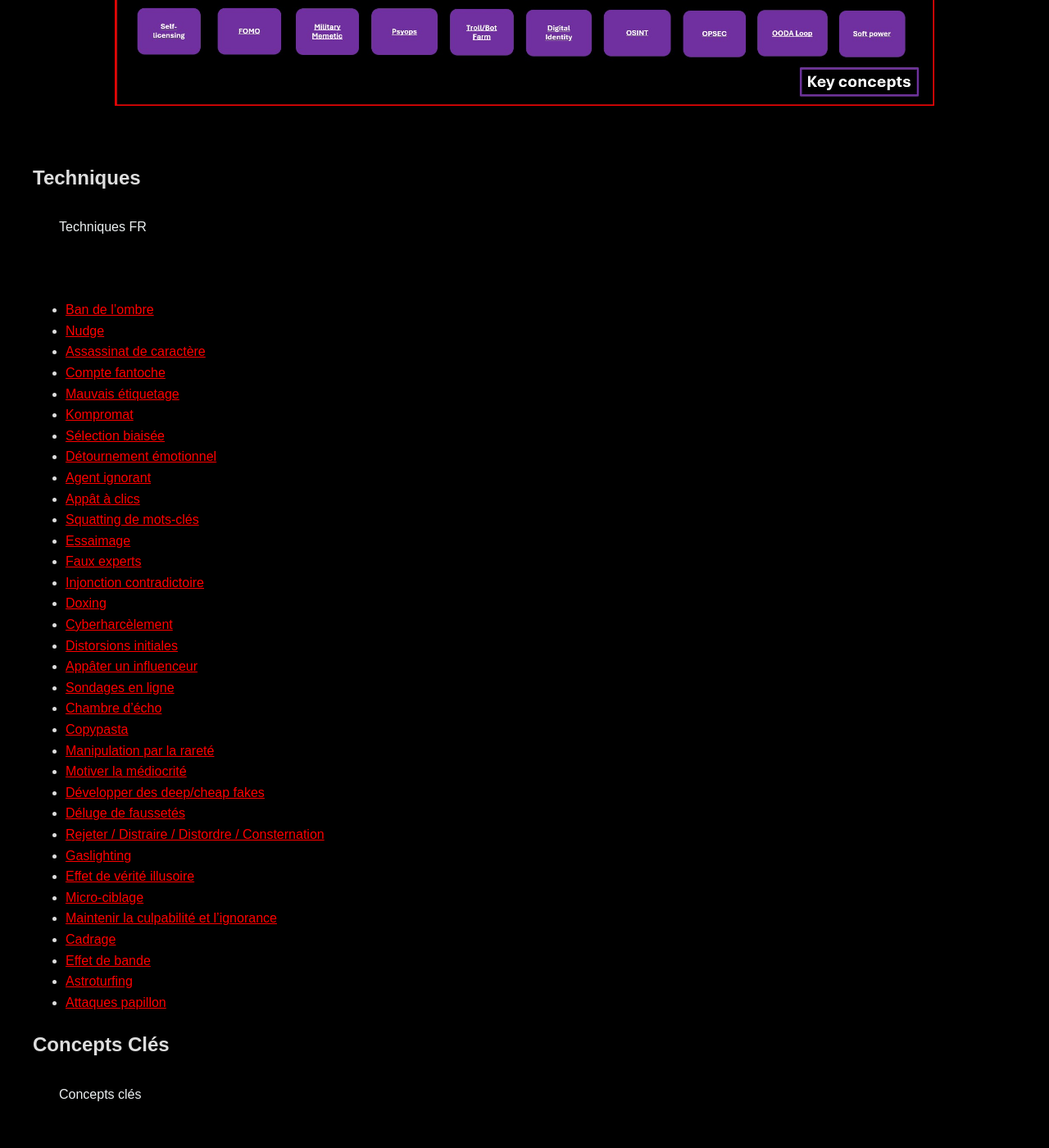
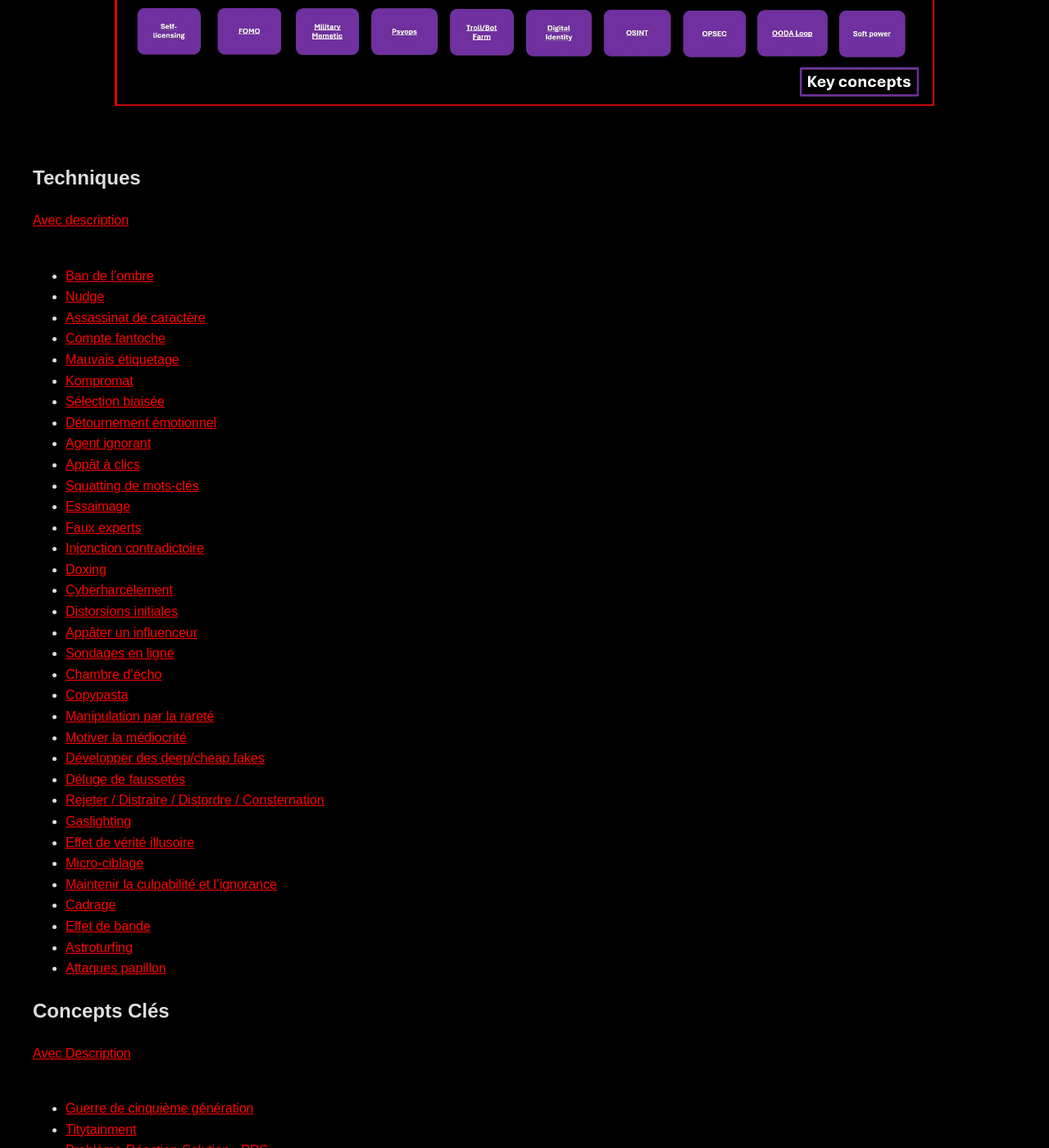
Before and after one commit to Anadema/Cognitive-Weaponization-Matrix, a Jekyll site: the page built from Lisez_moi.md, in a window 1280 px wide and 1400 px high, scrolled down 4946 px. Shown: the whole window at 82% size. Built offline with Jekyll 4.4.1, drawn with Linux system fonts in a browser that asks for light colours.

Commit message:
Update Lisez_moi.md

```diff
--- a/Lisez_moi.md
+++ b/Lisez_moi.md
@@ -112,7 +112,7 @@ Contrairement au <a href="https://www.disarm.foundation/" style="color: red;">ca
 
 ## Techniques
 
-<a href="/Cognitive-Weaponization-Matrix/Techniques/Technique_description_fr.html" class="page-link">Techniques FR</a><br><br>
+<a href="/Cognitive-Weaponization-Matrix/Techniques/Technique_description_fr.html" style="color: red;">Avec description</a><br><br>
 
 - <a href="https://fr.wikipedia.org/wiki/Shadow_banning" style="color: red;">Ban de l’ombre</a>
 - <a href="https://fr.wikipedia.org/wiki/Th%C3%A9orie_du_nudge" style="color: red;">Nudge</a>
@@ -152,7 +152,7 @@ Contrairement au <a href="https://www.disarm.foundation/" style="color: red;">ca
 
 ## Concepts Clés
 
-<a href="/Cognitive-Weaponization-Matrix/Key_Concepts/Key_Concepts_description_fr.html" class="page-link">Concepts clés</a><br><br>
+<a href="/Cognitive-Weaponization-Matrix/Key_Concepts/Key_Concepts_description_fr.html" style="color: red;">Avec Description</a><br><br>
 
 - <a href="https://en.wikipedia.org/wiki/Fifth-generation_warfare" style="color: red;">Guerre de cinquième génération</a>
 - <a href="http://www.gandalf.it/arianna/titty.htm" style="color: red;">Titytainment</a>
```
